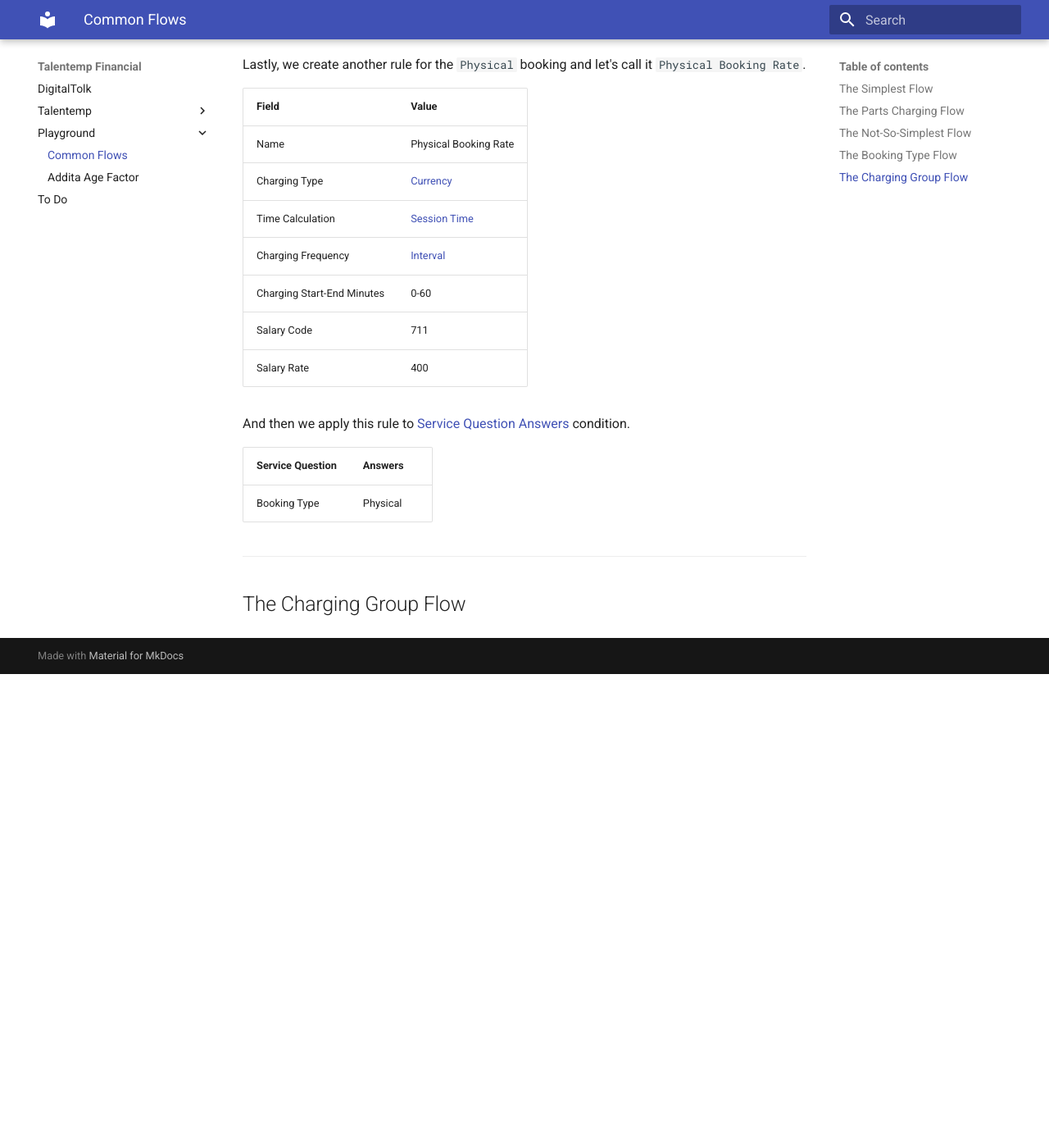
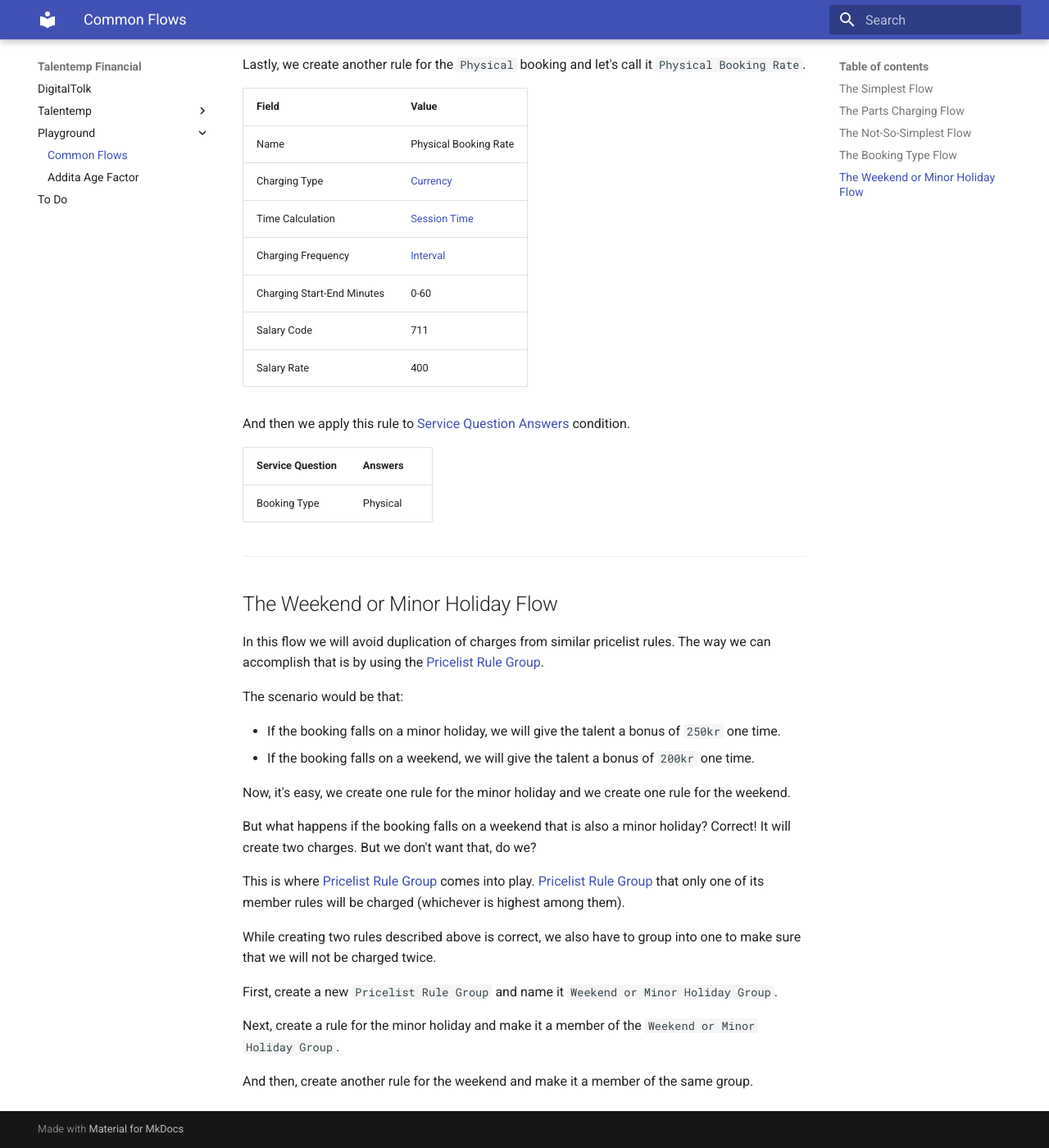
Before and after one commit to jestillore/dtnt-financial, an MkDocs documentation site: the page built from docs/playground.md, in a window 1280 px wide and 1400 px high, scrolled down 6186 px. Shown: the whole window at 82% size. Built offline with MkDocs 1.6.1 and Material for MkDocs 9.7.7, drawn with Linux system fonts in a browser that asks for light colours; before the commit the page ends 7008 px from its top, so only the background shows below that.

Commit message:
Complete playground

```diff
--- a/docs/playground.md
+++ b/docs/playground.md
@@ -196,4 +196,24 @@ And then we apply this rule to [Service Question Answers](/conditions/#service-q
 
 ***
 
-## The Charging Group Flow
+## The Weekend or Minor Holiday Flow
+In this flow we will avoid duplication of charges from similar pricelist rules. The way we can accomplish that is by using the [Pricelist Rule Group](/tnt/#group).
+
+The scenario would be that:
+
+- If the booking falls on a minor holiday, we will give the talent a bonus of `250kr` one time.
+- If the booking falls on a weekend, we will give the talent a bonus of `200kr` one time.
+
+Now, it's easy, we create one rule for the minor holiday and we create one rule for the weekend.
+
+But what happens if the booking falls on a weekend that is also a minor holiday? Correct! It will create two charges. But we don't want that, do we?
+
+This is where [Pricelist Rule Group](/tnt/#group) comes into play. [Pricelist Rule Group](/tnt/#group) that only one of its member rules will be charged (whichever is highest among them).
+
+While creating two rules described above is correct, we also have to group into one to make sure that we will not be charged twice.
+
+First, create a new `Pricelist Rule Group` and name it `Weekend or Minor Holiday Group`.
+
+Next, create a rule for the minor holiday and make it a member of the `Weekend or Minor Holiday Group`.
+
+And then, create another rule for the weekend and make it a member of the same group.
--- a/docs/tnt.md
+++ b/docs/tnt.md
@@ -34,7 +34,7 @@ Here's an overview of what a pricelist rule will look like:
 A name is a description of the rule. In this example, we are creating a rule on how we charge and pay our talents when the booking falls on a weekday, and it's daytime.
 
 #### Group
-I will explain this in [Playground](/playground/#the-charging-group-flow).
+I will explain this in [Playground](/playground/#the-weekend-or-minor-holiday-flow).
 
 #### Charging Type
 Currently, we have 3 different charging type. `Currency`, `Currency Base Deduction` (I will need a better name for this soon), and `Percentage`
```
